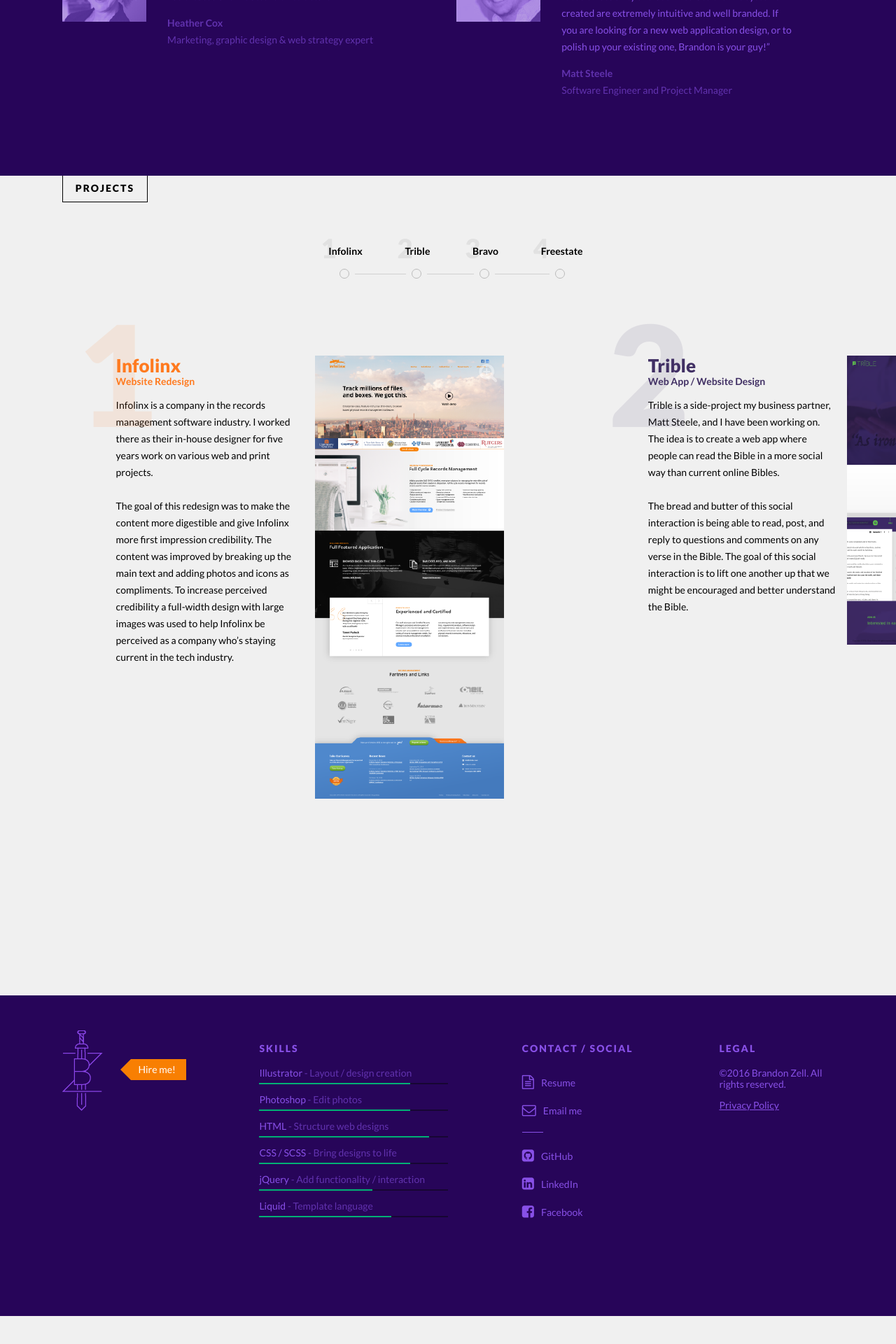
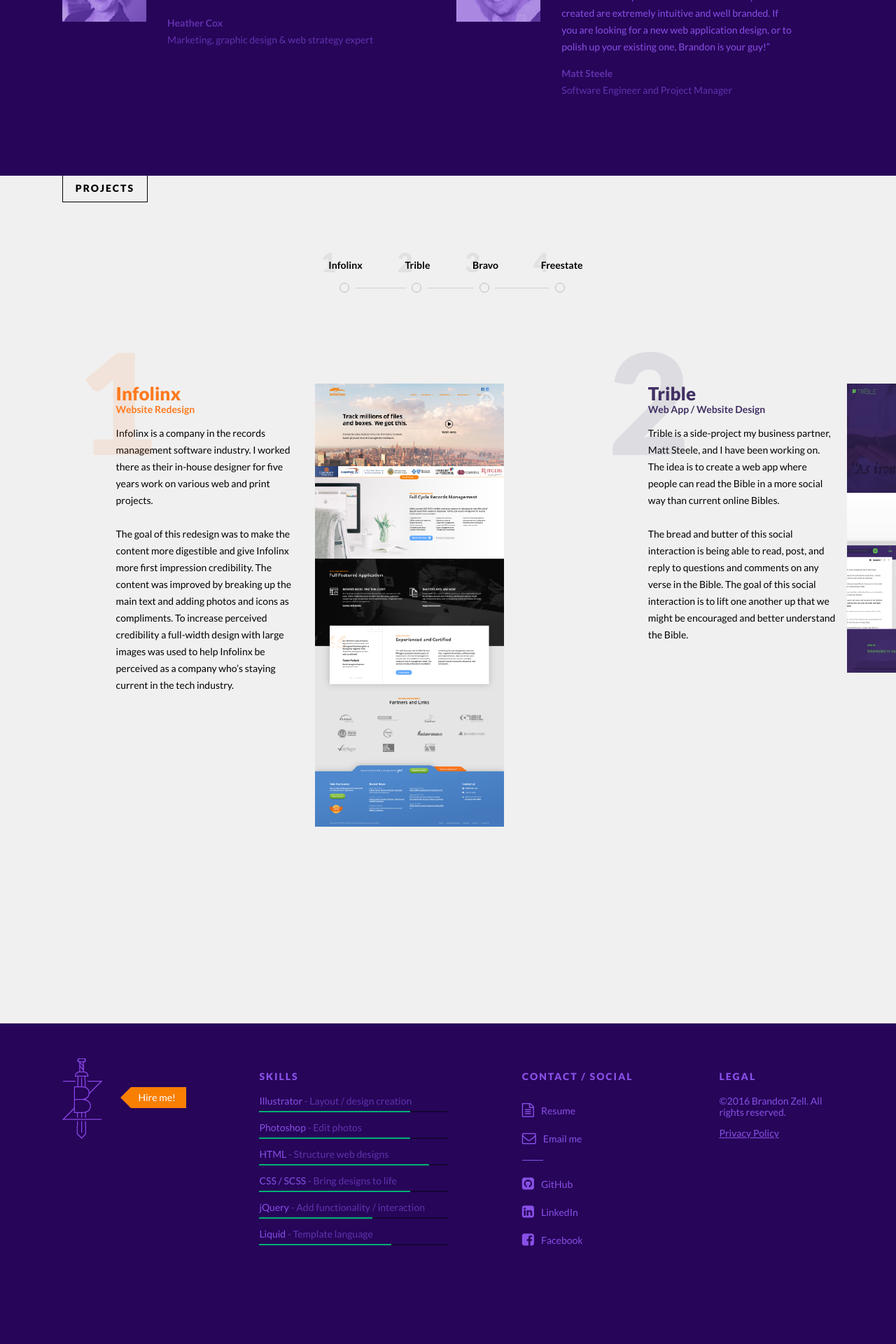
Before and after one commit to bzle/brandonz-me, a Jekyll site: the page built from index.html, in a window 1280 px wide. Shown: the part 858-2778 px from the top of the page at 70% size. Built offline with Jekyll 4.4.1, drawn with Linux system fonts in a browser that asks for light colours; nearby versions of some CDN libraries; before the commit the page ends 2738 px from its top, so only the background shows below that.

Commit message:
Updated '/css/style.scss' via CloudCannon

```diff
--- a/css/style.scss
+++ b/css/style.scss
@@ -925,7 +925,7 @@
     font-weight: 600;
     display: inline-block;
     margin: 0 16px;
-    padding: 0 8px 0 18px;
+    padding: 20px 8px 20px 18px;
     position: relative;
     z-index: 10;
 }
@@ -933,7 +933,7 @@
     font-size: 38px;
     font-weight: 900;
     position: absolute;
-    top: -18px;
+    top: 2px;
     left: 7px;
     opacity: 0.06;
 }
@@ -945,7 +945,7 @@
     width: 12px;
     border-radius: 10px;
     position: absolute;
-    bottom: -30px;
+    bottom: -10px;
     left: 45%;
 }
 .project__link:hover .project__indicator {
@@ -954,7 +954,7 @@
 .projects__nav-line {
     background-color: $black;
     position: absolute;
-    top: calc(100% + 23px);
+    top: calc(100% + 3px);
     left: 10%;
     width: 80%;
     height: 1px;
```
